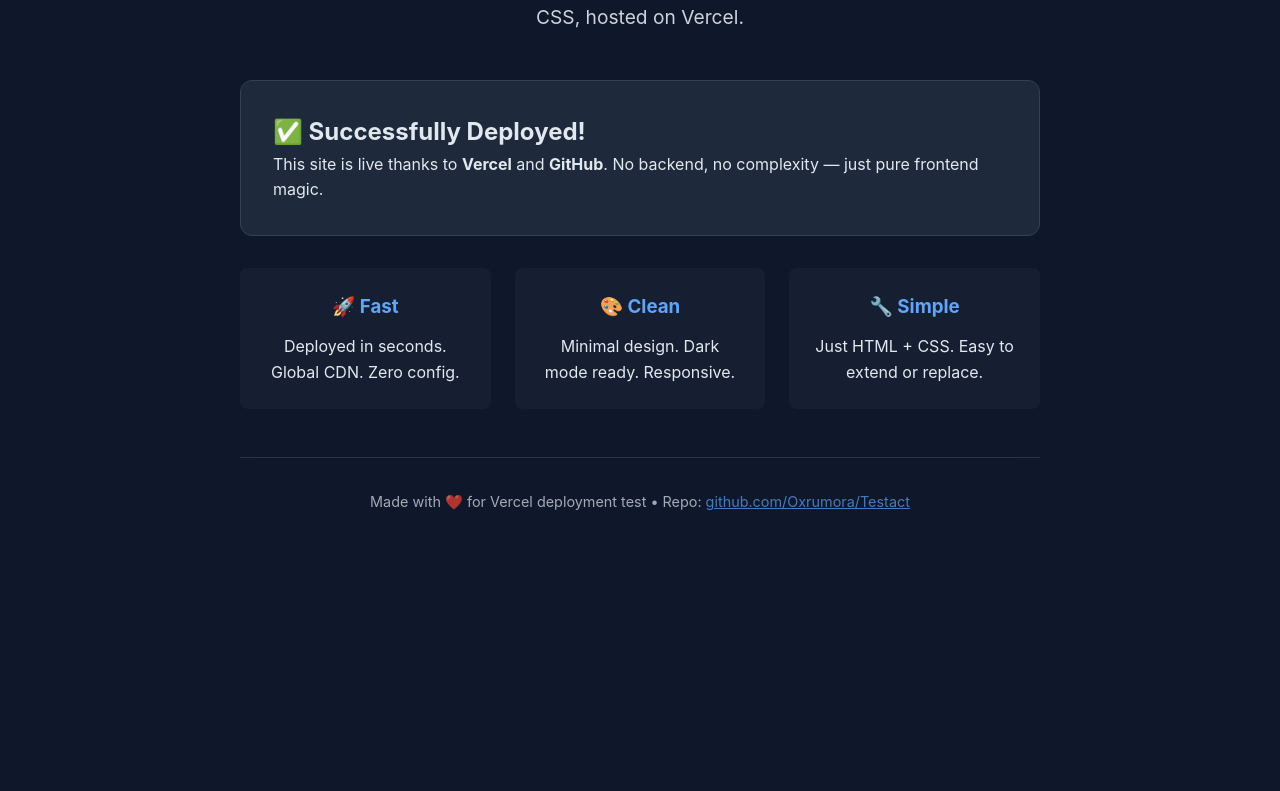
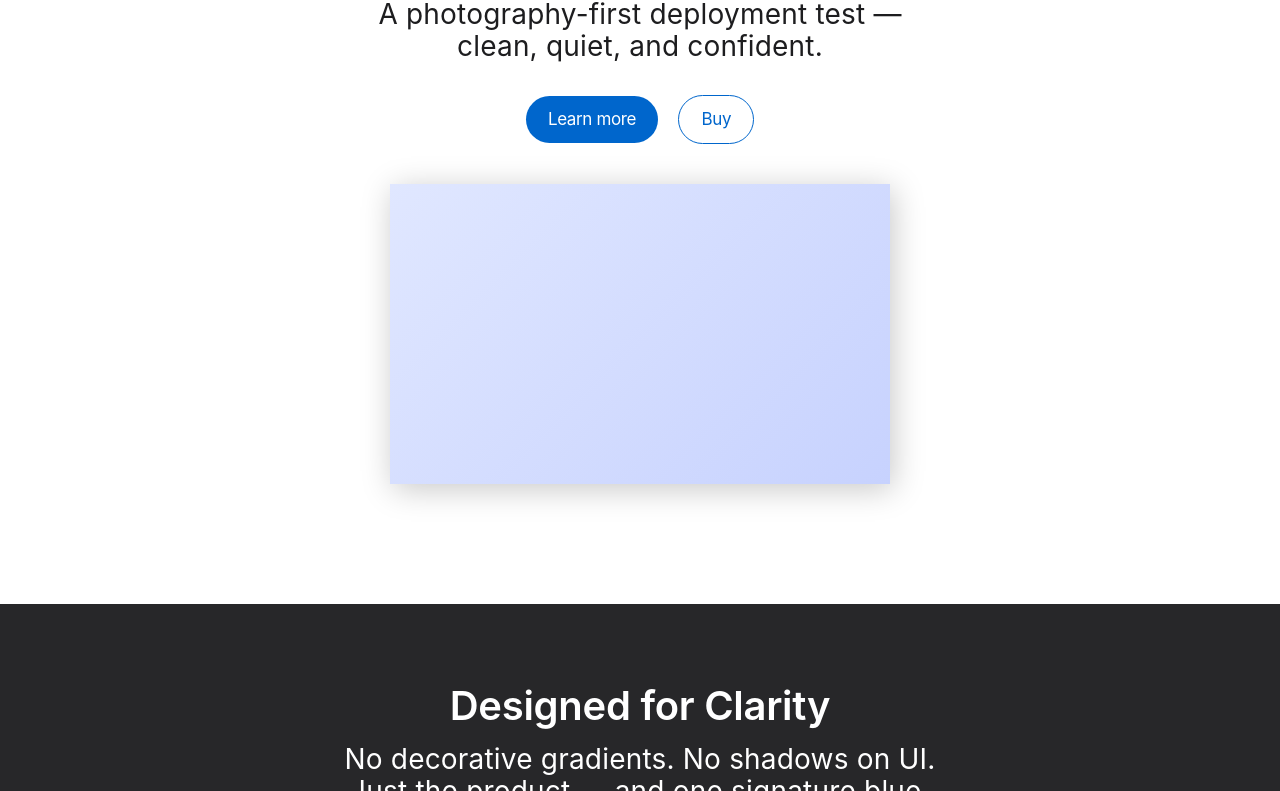
Before and after one commit to 0xrumora/Testact, a plain HTML site: page index.html in a window 1280 px wide. Shown: the part 141-932 px from the top of the page. Before the commit the page ends 800 px from the top, so only its background shows below. Drawn offline with Linux system fonts and the light colour scheme.

Commit message:
Revise layout and styles for Apple-inspired design
Updated the title and modified the layout and styles for a more Apple-inspired design. Added new sections for better content organization and aesthetics.

```diff
--- a/index.html
+++ b/index.html
@@ -3,14 +3,39 @@
 <head>
   <meta charset="UTF-8" />
   <meta name="viewport" content="width=device-width, initial-scale=1.0"/>
-  <title>Testact | Vercel Deployment Test</title>
+  <title>Testact | Apple-Style Deployment</title>
+  <!-- Inter font (fallback for non-Apple systems) -->
+  <link rel="preconnect" href="https://fonts.googleapis.com">
+  <link rel="preconnect" href="https://fonts.gstatic.com" crossorigin>
+  <link href="https://fonts.googleapis.com/css2?family=Inter:wght@300;400;600&display=swap" rel="stylesheet">
+
   <style>
+    /* === TYPOGRAPHY SYSTEM (from DESIGN.md) === */
     :root {
-      --bg: #0f172a;
-      --text: #e2e8f0;
-      --accent: #60a5fa;
-      --card-bg: #1e293b;
-      --border: #334155;
+      /* Colors */
+      --primary: #0066cc;
+      --primary-focus: #0071e3;
+      --primary-on-dark: #2997ff;
+      --ink: #1d1d1f;
+      --body: #1d1d1f;
+      --body-on-dark: #ffffff;
+      --body-muted: #cccccc;
+      --ink-muted-80: #333333;
+      --canvas: #ffffff;
+      --canvas-parchment: #f5f5f7;
+      --surface-tile-1: #272729;
+      --surface-tile-2: #2a2a2c;
+      --surface-tile-3: #252527;
+      --surface-black: #000000;
+
+      /* Typography fallback: Inter mimics SF Pro */
+      --font-display: 'SF Pro Display', 'Inter', system-ui, -apple-system, sans-serif;
+      --font-text: 'SF Pro Text', 'Inter', system-ui, -apple-system, sans-serif;
+
+      /* Spacing */
+      --section: 80px;
+      --lg: 24px;
+      --xl: 32px;
     }
 
     * {
@@ -20,118 +45,189 @@
     }
 
     body {
-      font-family: 'Inter', -apple-system, BlinkMacSystemFont, sans-serif;
-      background-color: var(--bg);
-      color: var(--text);
-      line-height: 1.6;
-      padding: 2rem;
+      font-family: var(--font-text);
+      font-size: 17px;
+      font-weight: 400;
+      line-height: 1.47;
+      letter-spacing: -0.374px;
+      color: var(--ink);
+      background-color: var(--canvas);
     }
 
-    .container {
-      max-width: 800px;
-      margin: 0 auto;
+    /* Hero tile — light */
+    .tile.hero {
+      background-color: var(--canvas);
+      padding: var(--section) 0;
+      text-align: center;
     }
 
-    header {
-      text-align: center;
-      margin-bottom: 3rem;
+    .tile.hero h1 {
+      font-family: var(--font-display);
+      font-size: 40px;
+      font-weight: 600;
+      line-height: 1.1;
+      letter-spacing: -0.28px;
+      margin-bottom: 16px;
+      color: var(--ink);
     }
 
-    h1 {
-      font-size: 2.5rem;
-      margin-bottom: 1rem;
-      background: linear-gradient(90deg, var(--accent), #86efac);
-      -webkit-background-clip: text;
-      background-clip: text;
-      color: transparent;
-      font-weight: 800;
+    .tile.hero p {
+      font-size: 28px;
+      font-weight: 400;
+      line-height: 1.14;
+      letter-spacing: 0.196px;
+      max-width: 600px;
+      margin: 0 auto;
+      color: var(--ink);
     }
 
-    p.subtitle {
-      font-size: 1.2rem;
-      opacity: 0.9;
+    /* Dark tile */
+    .tile.dark {
+      background-color: var(--surface-tile-1);
+      color: var(--body-on-dark);
+      padding: var(--section) 0;
+      text-align: center;
+    }
+
+    .tile.dark h1 {
+      font-family: var(--font-display);
+      font-size: 40px;
+      font-weight: 600;
+      line-height: 1.1;
+      letter-spacing: -0.28px;
+      margin-bottom: 16px;
+    }
+
+    .tile.dark p {
+      font-size: 28px;
+      font-weight: 400;
+      line-height: 1.14;
+      letter-spacing: 0.196px;
       max-width: 600px;
       margin: 0 auto;
     }
 
-    .card {
-      background: var(--card-bg);
-      border-radius: 12px;
-      padding: 2rem;
-      margin-bottom: 2rem;
-      border: 1px solid var(--border);
-      transition: transform 0.3s ease, box-shadow 0.3s ease;
+    /* Button: Apple-style pill */
+    .btn {
+      display: inline-block;
+      padding: 11px 22px;
+      font-family: var(--font-text);
+      font-size: 17px;
+      font-weight: 400;
+      line-height: 1.47;
+      letter-spacing: -0.374px;
+      text-decoration: none;
+      border-radius: 9999px;
+      border: none;
+      cursor: pointer;
+      transition: transform 0.2s ease;
     }
 
-    .card:hover {
-      transform: translateY(-4px);
-      box-shadow: 0 10px 20px rgba(96, 165, 250, 0.2);
+    .btn-primary {
+      background-color: var(--primary);
+      color: white;
     }
 
-    .feature-grid {
-      display: grid;
-      grid-template-columns: repeat(auto-fit, minmax(250px, 1fr));
-      gap: 1.5rem;
-      margin-top: 2rem;
+    .btn-primary:hover {
+      transform: scale(1.02);
     }
 
-    .feature {
-      text-align: center;
-      padding: 1.5rem;
-      background: rgba(30, 41, 59, 0.5);
-      border-radius: 8px;
+    .btn-primary:active {
+      transform: scale(0.95);
     }
 
-    .feature h3 {
-      color: var(--accent);
-      margin-bottom: 0.75rem;
+    .btn-secondary {
+      background: transparent;
+      color: var(--primary);
+      border: 1px solid var(--primary);
     }
 
-    footer {
-      text-align: center;
-      margin-top: 3rem;
-      padding-top: 2rem;
-      border-top: 1px solid var(--border);
-      font-size: 0.9rem;
-      opacity: 0.7;
+    /* Layout */
+    .container {
+      max-width: 980px;
+      margin: 0 auto;
+      padding: 0 24px;
     }
 
-    @media (max-width: 600px) {
-      h1 { font-size: 2rem; }
-      body { padding: 1rem; }
+    /* Product image placeholder (simulasi "photography-first") */
+    .product-img {
+      width: 100%;
+      max-width: 500px;
+      height: 300px;
+      background: linear-gradient(135deg, #e0e7ff, #c7d2fe);
+      margin: 40px auto;
+      border-radius: 0;
+      box-shadow: rgba(0, 0, 0, 0.22) 3px 5px 30px 0; /* satu-satunya shadow! */
+    }
+
+    /* Responsive */
+    @media (max-width: 640px) {
+      .tile.hero h1,
+      .tile.dark h1 {
+        font-size: 34px;
+      }
+      .tile.hero p,
+      .tile.dark p {
+        font-size: 24px;
+      }
+      .product-img {
+        height: 240px;
+      }
     }
   </style>
 </head>
 <body>
-  <div class="container">
-    <header>
-      <h1>✨ Testact</h1>
-      <p class="subtitle">A clean, modern test deployment project — built with HTML & CSS, hosted on Vercel.</p>
-    </header>
 
-    <div class="card">
-      <h2>✅ Successfully Deployed!</h2>
-      <p>This site is live thanks to <strong>Vercel</strong> and <strong>GitHub</strong>. No backend, no complexity — just pure frontend magic.</p>
+  <!-- Tile 1: Light -->
+  <div class="tile hero">
+    <div class="container">
+      <h1>Testact</h1>
+      <p>A photography-first deployment test — clean, quiet, and confident.</p>
+      <div style="margin-top: 32px;">
+        <a href="#" class="btn btn-primary">Learn more</a>
+        <a href="#" class="btn btn-secondary" style="margin-left: 16px;">Buy</a>
+      </div>
+      <div class="product-img" aria-label="Product render placeholder"></div>
     </div>
+  </div>
 
-    <div class="feature-grid">
-      <div class="feature">
-        <h3>🚀 Fast</h3>
-        <p>Deployed in seconds. Global CDN. Zero config.</p>
-      </div>
-      <div class="feature">
-        <h3>🎨 Clean</h3>
-        <p>Minimal design. Dark mode ready. Responsive.</p>
-      </div>
-      <div class="feature">
-        <h3>🔧 Simple</h3>
-        <p>Just HTML + CSS. Easy to extend or replace.</p>
+  <!-- Tile 2: Dark -->
+  <div class="tile dark">
+    <div class="container">
+      <h1>Designed for Clarity</h1>
+      <p>No decorative gradients. No shadows on UI. Just the product — and one signature blue.</p>
+      <div style="margin-top: 32px;">
+        <a href="#" class="btn btn-primary">Explore</a>
       </div>
     </div>
+  </div>
 
-    <footer>
-      Made with ❤️ for Vercel deployment test • Repo: <a href="https://github.com/Oxrumora/Testact" style="color:var(--accent); text-decoration:underline;">github.com/Oxrumora/Testact</a>
-    </footer>
+  <!-- Tile 3: Light (parchment) -->
+  <div class="tile hero" style="background-color: var(--canvas-parchment);">
+    <div class="container">
+      <h1>Deployed with Vercel</h1>
+      <p>Instant global CDN. Zero config. Full Apple-inspired aesthetics.</p>
+      <div style="margin-top: 32px;">
+        <a href="#" class="btn btn-primary">View Source</a>
+      </div>
+    </div>
   </div>
+
+  <!-- Footer -->
+  <footer style="
+    background-color: var(--canvas-parchment);
+    padding: 64px 0;
+    text-align: center;
+    font-size: 12px;
+    line-height: 1.0;
+    letter-spacing: -0.12px;
+    color: var(--ink-muted-80);
+  ">
+    <p>Made with ❤️ • Inspired by Apple’s design language • Deployed via Vercel</p>
+    <p style="margin-top: 8px;">
+      <a href="https://github.com/Oxrumora/Testact" style="color:var(--primary); text-decoration:underline;">GitHub Repo</a>
+    </p>
+  </footer>
+
 </body>
 </html>
```
